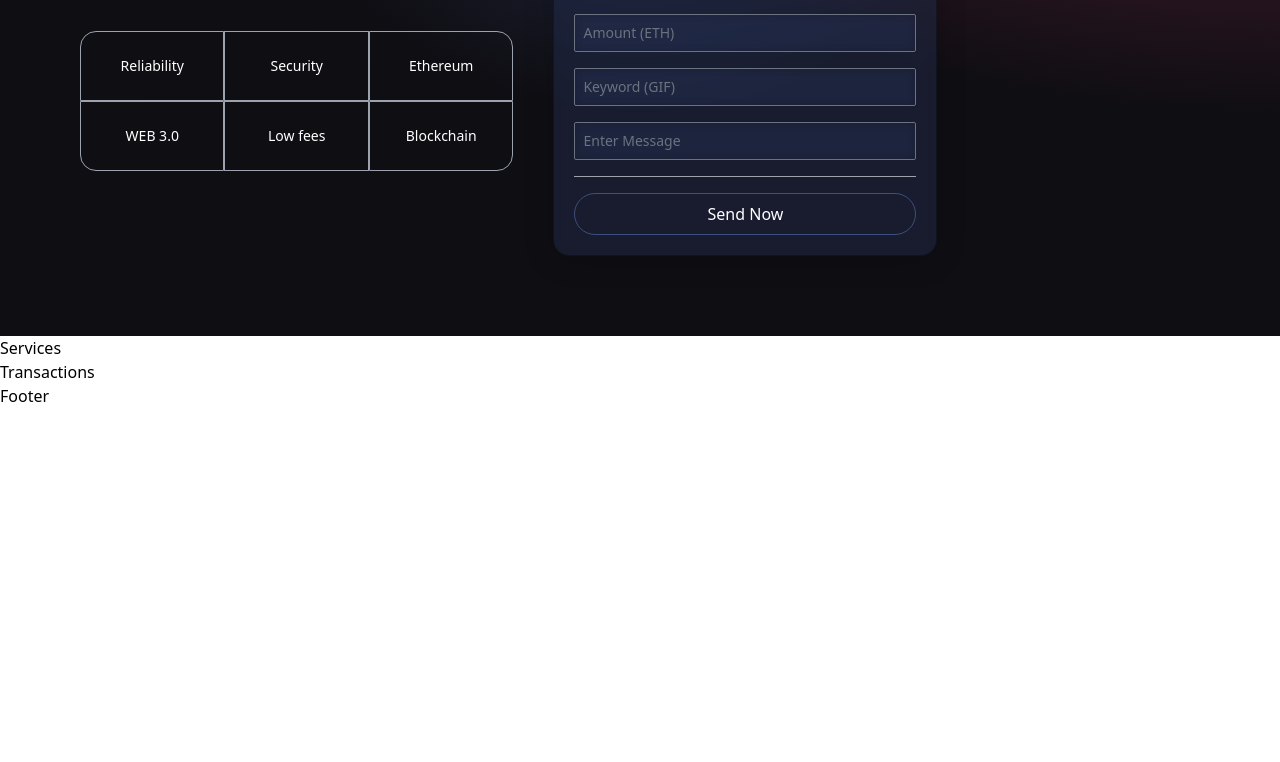
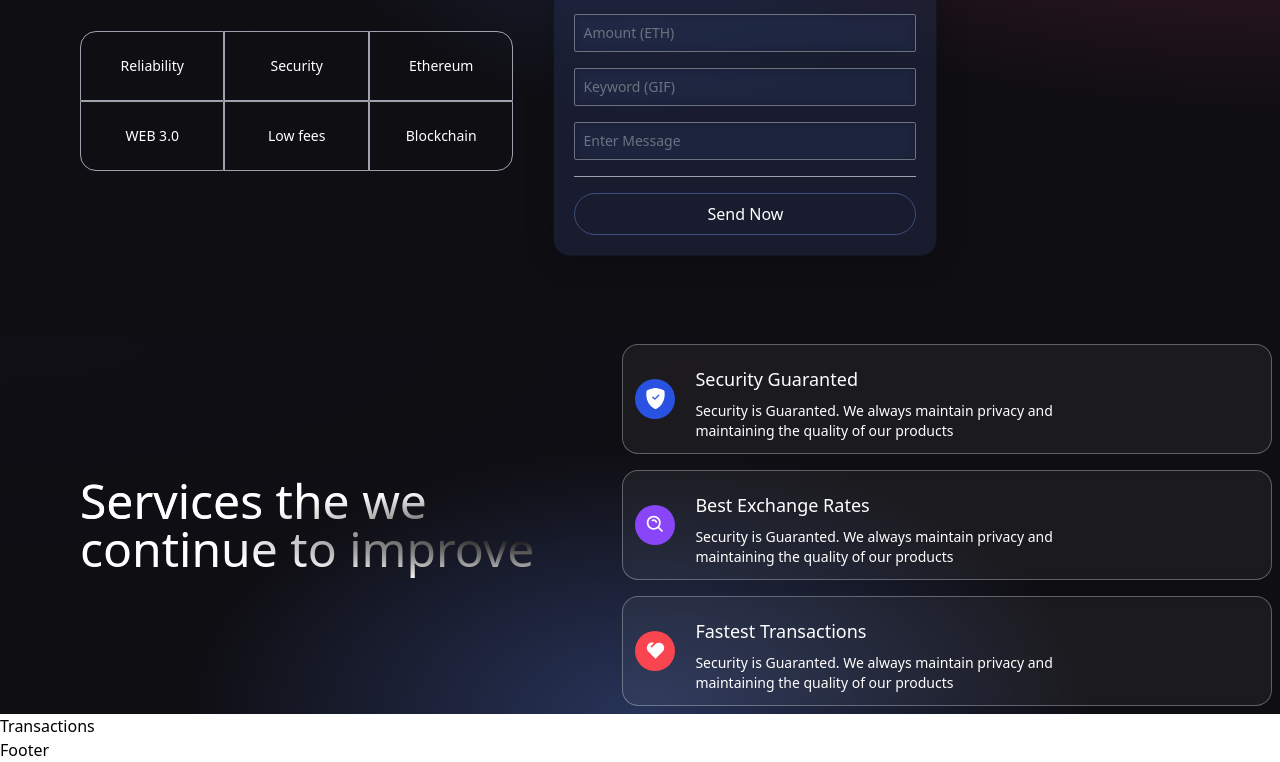
Before and after one commit to XENOTEKX/Web3.0, a React (Vite) app in the folder client/: page / in a window 1280 px wide. Shown: the part 422-1184 px from the top of the page. Before the commit the page ends 830 px from the top, so only its background shows below. Built offline with nearby package versions, Linux system fonts and the light colour scheme.

Commit message:
Services:done, Dummy data added.

```diff
--- a/client/src/components/Services.jsx
+++ b/client/src/components/Services.jsx
@@ -1,6 +1,53 @@
+import {BsShieldFillCheck} from 'react-icons/bs';
+import {BiSearchAlt} from 'react-icons/bi';
+import {RiHeart2Fill} from 'react-icons/ri';
+
+const ServiceCard = ({color,title,icon,subtitle}) => (
+    <div className='flex flex-row justify-start items-center white-glassmorphism p-3 m-2 cursor-pointer hover:shadow-xl'>
+        <div className={`w-10 h-10 rounded-full flex justify-center items-center ${color}`}>
+            {icon}
+        </div>
+        <div className='ml-5 flex flex-col flex-1'>
+            <h1 className='mt-2 text-white text-lg ' >{title}</h1>
+            <p className='mt-2 text-white text-sm md:w-9/12'>{subtitle}</p>
+        </div>
+    </div>
+
+);
+
 const Services = () => {
     return (
-        <h1>Services</h1>
+        <div className='flex flex-col md:flex-row w-full justify-center items-centrer gradient-bg-services'>
+            <div className='flex mf:flex-row flex-col items-center justify-between md:p-20 py-12 px-4'>
+                <div className='flex-1 flex flex-col justify-start items-start'>
+                    <h1 className='text-white text-3xl sm:text-5xl py-2 text-gradient'>
+                        Services the we
+                        <br />
+                        continue to improve
+                    </h1>
+                </div>
+            </div>
+         <div className='flex-1 flex flex-col justify-start items-center'>
+            <ServiceCard
+                color = "bg-[#2952E3]"
+                title = "Security Guaranted"
+                icon = {<BsShieldFillCheck fontSize={21} className='text-white'/>}
+                subtitle = "Security is Guaranted. We always maintain privacy and maintaining the quality of our products"
+           />
+           <ServiceCard
+                color = "bg-[#8945F8]"
+                title = "Best Exchange Rates "
+                icon = {<BiSearchAlt fontSize={21} className='text-white'/>}
+                subtitle = "Security is Guaranted. We always maintain privacy and maintaining the quality of our products"
+           />
+           <ServiceCard
+                color = "bg-[#F84550]"
+                title = "Fastest Transactions"
+                icon = {<RiHeart2Fill fontSize={21} className='text-white'/>}
+                subtitle = "Security is Guaranted. We always maintain privacy and maintaining the quality of our products"
+           />
+        </div>
+        </div>
     );
 }
 
--- /dev/null
+++ b/client/src/utils/dummyData.js
@@ -0,0 +1,57 @@
+
+export default [
+  {
+    id: 1,
+    url: "https://metro.co.uk/wp-content/uploads/2015/05/pokemon_crying.gif?quality=90&strip=all&zoom=1&resize=500%2C284",
+    message: "",
+    timestamp: "12/21/2021, 4:33:21 PM",
+    addressFrom: "0xCF8e569A97C423952DdFf902375C7C76549A6A90",
+    amount: "0.01",
+    addressTo: "0x8aa395Ab97837576aF9cd6946C79024ef1acfdbE",
+  },
+  {
+    id: 2,
+    url: "https://media4.popsugar-assets.com/files/2013/11/07/832/n/1922398/eb7a69a76543358d_28.gif",
+    message: "",
+    timestamp: "12/21/2021, 4:33:21 PM",
+    addressFrom: "0xCF8e569A97C423952DdFf902375C7C76549A6A90",
+    amount: "0.01",
+    addressTo: "0x8aa395Ab97837576aF9cd6946C79024ef1acfdbE",
+  },
+  {
+    id: 3,
+    url: "https://acegif.com/wp-content/uploads/gif-shaking-head-38.gif",
+    message: "",
+    timestamp: "12/21/2021, 4:33:21 PM",
+    addressFrom: "0xCF8e569A97C423952DdFf902375C7C76549A6A90",
+    amount: "0.01",
+    addressTo: "0x8aa395Ab97837576aF9cd6946C79024ef1acfdbE",
+  },
+  {
+    id: 4,
+    url: "https://i.pinimg.com/originals/68/a0/9e/68a09e774e98242871c2db0f99307420.gif",
+    message: "",
+    timestamp: "12/21/2021, 4:33:21 PM",
+    addressFrom: "0xCF8e569A97C423952DdFf902375C7C76549A6A90",
+    amount: "0.01",
+    addressTo: "0x8aa395Ab97837576aF9cd6946C79024ef1acfdbE",
+  },
+  {
+    id: 5,
+    url: "https://i.pinimg.com/originals/73/d3/a1/73d3a14d212314ab1f7268b71d639c15.gif",
+    message: "",
+    timestamp: "12/21/2021, 4:33:21 PM",
+    addressFrom: "0xCF8e569A97C423952DdFf902375C7C76549A6A90",
+    amount: "0.01",
+    addressTo: "0x8aa395Ab97837576aF9cd6946C79024ef1acfdbE",
+  },
+  {
+    id: 6,
+    url: "https://www.omnisend.com/blog/wp-content/uploads/2016/09/funny-gifs-9.gif",
+    message: "",
+    timestamp: "12/21/2021, 4:33:21 PM",
+    addressFrom: "0xCF8e569A97C423952DdFf902375C7C76549A6A90",
+    amount: "0.01",
+    addressTo: "0x8aa395Ab97837576aF9cd6946C79024ef1acfdbE",
+  },
+];
```
